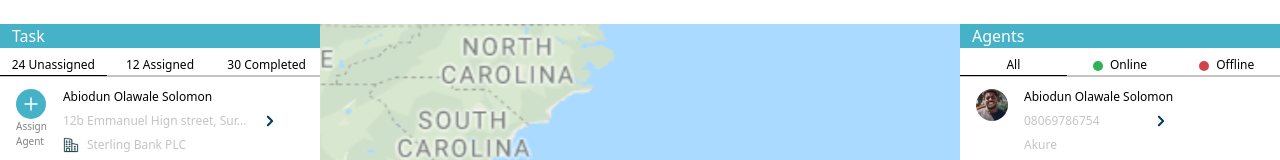
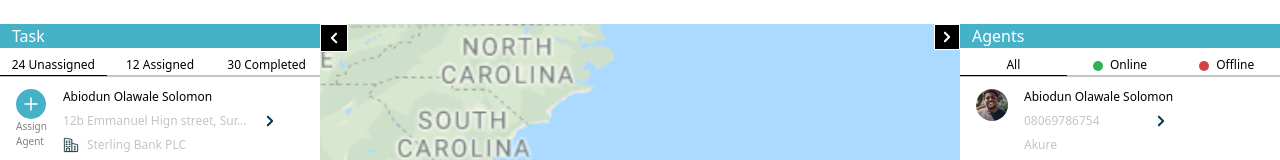
Before and after one commit to SimonJulius/you-dashboard, a Nuxt app: page / in a window 1280 px wide. Shown: the top 160 px of the page. Built offline with nearby package versions, Linux system fonts and the light colour scheme.

Commit message:
UI design complete

```diff
--- a/components/HeaderComponent.vue
+++ b/components/HeaderComponent.vue
@@ -14,9 +14,23 @@ watchEffect(() => {
 </script>
 
 <template>
-    <nav class="flex flex-row justify-between gap-12 px-16 py-6 border-b-2 border-b-gray">
+    <nav class="flex flex-row justify-between gap-12 px-16 py-6 border-b-2 border-b-gray items-center">
         <div class="brand min-w-fit">
             <Logo />
+        </div>
+        <div class="w-8 h-8 shrink-0 fill-white shadow-lg rounded-full grid place-items-center translate-x-3/4">
+            <svg width="22" height="22" viewBox="0 0 22 22" fill="none" xmlns="http://www.w3.org/2000/svg">
+                <g clip-path="url(#clip0_0_690)">
+                    <path
+                        d="M5.82082 10.7525C5.75534 10.911 5.75534 11.089 5.82082 11.2475C5.85244 11.326 5.89915 11.3977 5.95832 11.4583L10.5417 16.0416C10.6632 16.1632 10.8281 16.2315 11 16.2315C11.1719 16.2315 11.3368 16.1632 11.4583 16.0416C11.5799 15.9201 11.6482 15.7552 11.6482 15.5833C11.6482 15.4114 11.5799 15.2465 11.4583 15.125L7.97958 11.6462L15.5833 11.6508C15.6689 11.6511 15.7537 11.6345 15.8328 11.602C15.9119 11.5694 15.9838 11.5215 16.0443 11.4609C16.1048 11.4004 16.1528 11.3286 16.1853 11.2494C16.2179 11.1703 16.2345 11.0855 16.2342 11C16.2345 10.9144 16.2179 10.8296 16.1853 10.7505C16.1528 10.6714 16.1048 10.5995 16.0443 10.539C15.9838 10.4785 15.9119 10.4305 15.8328 10.3979C15.7537 10.3654 15.6689 10.3488 15.5833 10.3491L7.97957 10.3537L11.4583 6.87495C11.5799 6.75339 11.6482 6.58852 11.6482 6.41662C11.6482 6.24471 11.5799 6.07984 11.4583 5.95828C11.3368 5.83672 11.1719 5.76843 11 5.76843C10.8281 5.76843 10.6632 5.83672 10.5417 5.95828L5.95832 10.5416C5.89915 10.6022 5.85244 10.6739 5.82082 10.7525Z"
+                        fill="#0F808C" />
+                </g>
+                <defs>
+                    <clipPath id="clip0_0_690">
+                        <rect width="15.5564" height="15.5564" fill="white" transform="translate(11 22) rotate(-135)" />
+                    </clipPath>
+                </defs>
+            </svg>
         </div>
         <div class="search grow">
             <search-bar placeholder="Search for anything here"
@@ -27,7 +41,8 @@ watchEffect(() => {
             <div class="notification">
                 <Notification />
             </div>
-            <div class="aspect-square bg-contain h-3/4 bg-[url('../../assets/img/user-1.png')] rounded-full"></div>
+            <div class="aspect-square bg-contain h-[2.8rem] bg-[url('../../assets/img/user-1.png')] rounded-full">
+            </div>
             <div class="text-sm text-dark font-medium leading-normal flex gap-2 items-center">
                 <span>Solomon</span>
 
--- a/components/SearchBar.vue
+++ b/components/SearchBar.vue
@@ -9,7 +9,15 @@ const inputClassesProperties = computed(() => props.inputClasses.join(' '))
 </script>
 
 <template>
-    <div>
+    <div class="flex bg-gray items-center">
+        <div class="text-gray-dark text-sm px-3 flex gap-4 items-center">
+            All <svg width="24" height="24" viewBox="0 0 24 24" fill="none" xmlns="http://www.w3.org/2000/svg">
+                <path
+                    d="M4.24106 7.7459C4.53326 7.44784 4.99051 7.42074 5.31272 7.66461L5.40503 7.7459L12 14.4734L18.595 7.7459C18.8872 7.44784 19.3444 7.42074 19.6666 7.66461L19.7589 7.7459C20.0511 8.04396 20.0777 8.51037 19.8386 8.83904L19.7589 8.93321L12.582 16.2541C12.2898 16.5522 11.8325 16.5793 11.5103 16.3354L11.418 16.2541L4.24106 8.93321C3.91965 8.60534 3.91965 8.07376 4.24106 7.7459Z"
+                    fill="#999999" />
+            </svg>
+
+        </div>
         <input type="search" :class="inputClassesProperties" :placeholder="placeholder"
             @input="$emit('update:modelValue', $event.target && ($event.target as HTMLInputElement).value)"
             class="h-full" />
--- a/pages/index.vue
+++ b/pages/index.vue
@@ -24,7 +24,17 @@ const setTaskActiveCrumb = (activeCrumb: string) => {
     <div class="h-6 bg-white"></div>
     <main class="bg-size bg-cover flex justify-between">
         <section class="right-section w-3/12 bg-white">
-            <header class="bg-teal text-white pl-3 mb-2">Task</header>
+            <header class="bg-teal text-white pl-3 mb-2 relative">
+                <span>Task</span>
+                <button class="absolute left-full border bg-dark">
+                    <svg width="26" height="26" viewBox="0 0 26 26" fill="none" xmlns="http://www.w3.org/2000/svg">
+                        <path
+                            d="M15.9647 17.9228C16.1458 17.7305 16.2434 17.4743 16.2362 17.2102C16.2291 16.9461 16.1177 16.6956 15.9264 16.5134L12.29 13.021L15.7325 9.38599C15.9135 9.19363 16.0111 8.93743 16.004 8.67334C15.9968 8.40925 15.8854 8.15874 15.6941 7.97651C15.5986 7.88535 15.486 7.81399 15.3628 7.76655C15.2396 7.71912 15.1083 7.69654 14.9763 7.70013C14.8444 7.70372 14.7144 7.73341 14.594 7.78747C14.4735 7.84154 14.365 7.91891 14.2746 8.01514L10.1515 12.3689C10.0604 12.4644 9.989 12.577 9.94156 12.7002C9.89413 12.8233 9.87155 12.9547 9.87514 13.0867C9.87874 13.2186 9.90842 13.3486 9.96248 13.469C10.0165 13.5895 10.0939 13.698 10.1901 13.7884L14.5453 17.9615C14.6407 18.0526 14.7533 18.124 14.8765 18.1714C14.9997 18.2188 15.1311 18.2414 15.263 18.2378C15.395 18.2342 15.525 18.2046 15.6454 18.1505C15.7658 18.0964 15.8744 18.0191 15.9647 17.9228Z"
+                            fill="white" />
+                    </svg>
+
+                </button>
+            </header>
             <nav class="grid grid-cols-3 place-items-center border-b-2 border-b-gray-fade">
                 <div class="task-status text-xs font-normal leading-normal capitalize h-full w-full text-center cursor-pointer"
                     @click="setTaskActiveCrumb('un-assigned')" :class="{ 'border-b': taskActiveCrumb === 'un-assigned' }">24
@@ -122,7 +132,18 @@ const setTaskActiveCrumb = (activeCrumb: string) => {
             </div>
         </section>
         <section class="left-section w-3/12 bg-white">
-            <header class="bg-teal text-white pl-3 mb-2">Agents</header>
+            <header class="bg-teal text-white pl-3 mb-2 relative">
+                <span>Agents</span>
+                <button class="absolute right-full border bg-dark">
+                    <svg width="24" height="24" viewBox="0 0 24 24" fill="none" xmlns="http://www.w3.org/2000/svg">
+                        <path
+                            d="M9.17 6.99999C8.98375 7.18735 8.87921 7.4408 8.87921 7.70499C8.87921 7.96918 8.98375 8.22263 9.17 8.40999L12.71 12L9.17 15.54C8.98375 15.7274 8.87921 15.9808 8.87921 16.245C8.87921 16.5092 8.98375 16.7626 9.17 16.95C9.26297 17.0437 9.37357 17.1181 9.49543 17.1689C9.61729 17.2197 9.74799 17.2458 9.88 17.2458C10.012 17.2458 10.1427 17.2197 10.2646 17.1689C10.3864 17.1181 10.497 17.0437 10.59 16.95L14.83 12.71C14.9237 12.617 14.9981 12.5064 15.0489 12.3846C15.0997 12.2627 15.1258 12.132 15.1258 12C15.1258 11.868 15.0997 11.7373 15.0489 11.6154C14.9981 11.4936 14.9237 11.383 14.83 11.29L10.59 6.99999C10.497 6.90626 10.3864 6.83187 10.2646 6.7811C10.1427 6.73033 10.012 6.70419 9.88 6.70419C9.74799 6.70419 9.61729 6.73033 9.49543 6.7811C9.37357 6.83187 9.26297 6.90626 9.17 6.99999Z"
+                            fill="white" />
+                    </svg>
+
+
+                </button>
+            </header>
             <nav class="grid grid-cols-3 place-items-center border-b-2 border-b-gray-fade">
                 <div class="task-status text-xs font-normal leading-normal capitalize h-full w-full text-center cursor-pointer"
                     @click="setAgentCrumb('all')" :class="{ 'border-b': agentActiveCrumb === 'all' }">
--- a/tailwind.config.ts
+++ b/tailwind.config.ts
@@ -22,7 +22,8 @@ export default {
         'fade': '#C4C4C4',
         'dark': '#999999',
         'light': '#F1F1F1',
-        '400': '#828282'
+        '400': '#828282',
+        '500': '#023A59',
       }
     },
     extend: {
```
